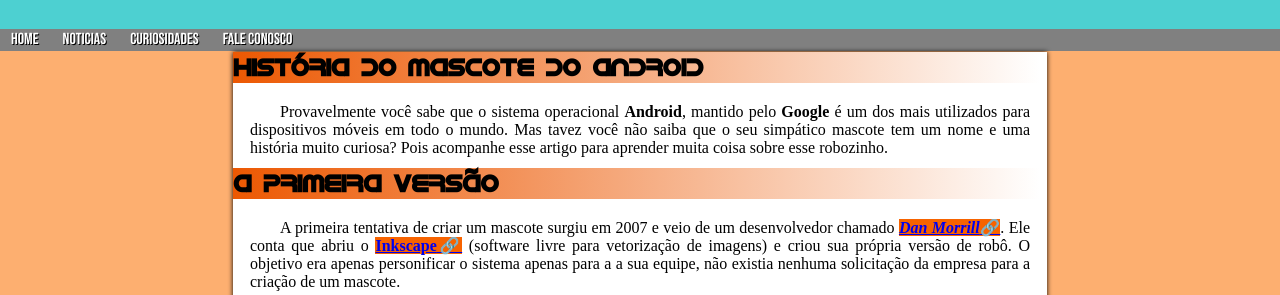
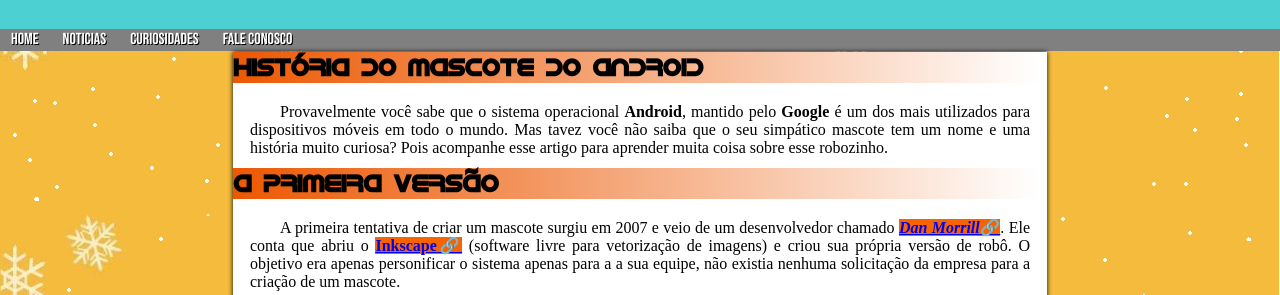
Before and after one commit to Jagarnot/projeto-android, a plain HTML site: page index.html in a window 1280 px wide. Shown: the part 118-413 px from the top of the page. Drawn offline with Linux system fonts and the light colour scheme.

Commit message:
alteração

```diff
--- a/estilo/CSS.css
+++ b/estilo/CSS.css
@@ -18,8 +18,12 @@
     padding: 0px;
 }
 body{
-    background-image: url();
-    background-color: #fc8728a9;
+    background-image: url(midia/wallpaper.png);
+    background-size: cover;
+    background-repeat: no-repeat;
+    background-attachment: fixed;
+    background-position: center bottom;
+    background-color: #000000;
     margin: 0px 0px 0px 0px;
 }
 a.externo::after{/*Código para inserir uma classe global em todas as TAGS deste tipo class='externo', "::after" é para inserir após o conteudo no final*/
```
Also changed, not shown: Imagens/photo-1582979512210-99b6a53386f9.jpg (added), estilo/midia/20396594.jpg (added), estilo/midia/colorful-background-texture-multi-color-orange-illustration-1242x2208-3104.jpg (added), estilo/midia/photo-1582979512210-99b6a53386f9.jpg (added), estilo/midia/wallpaper.png (added).
